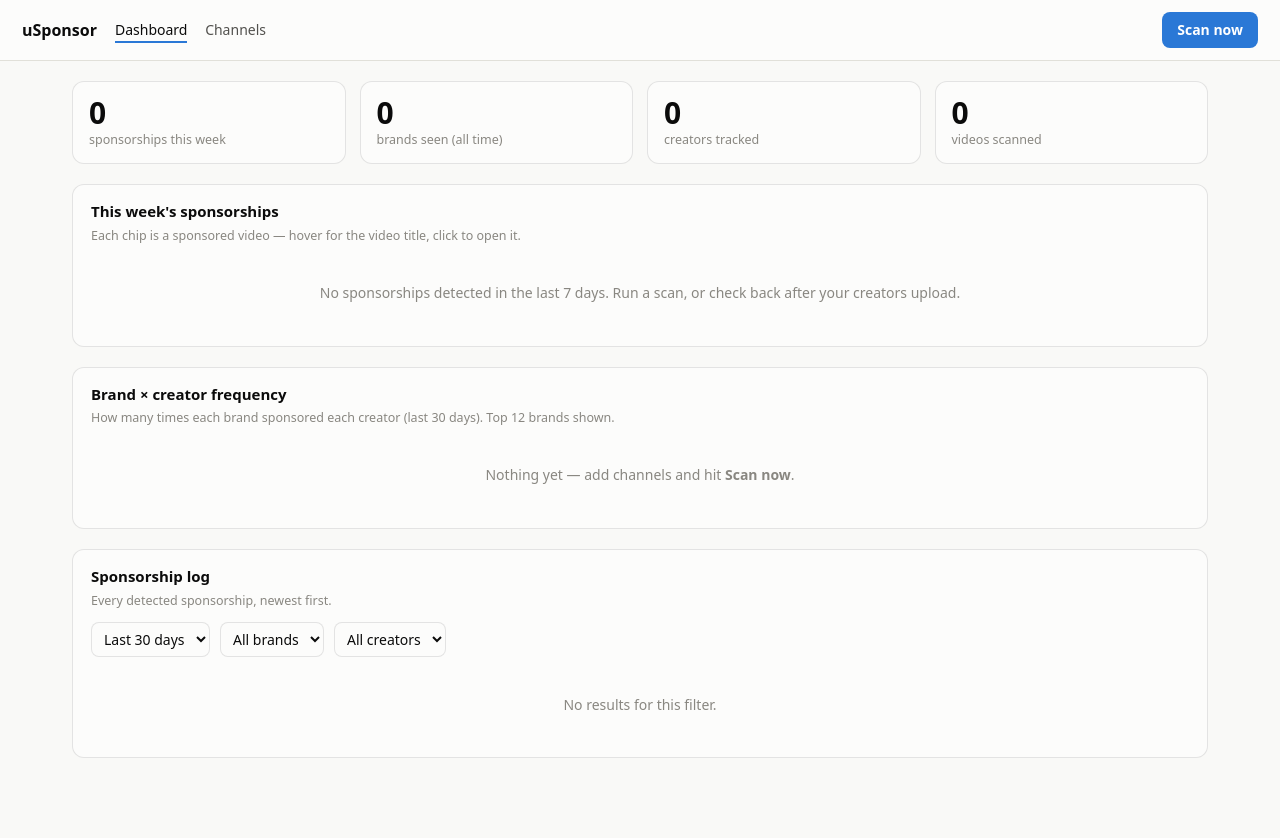
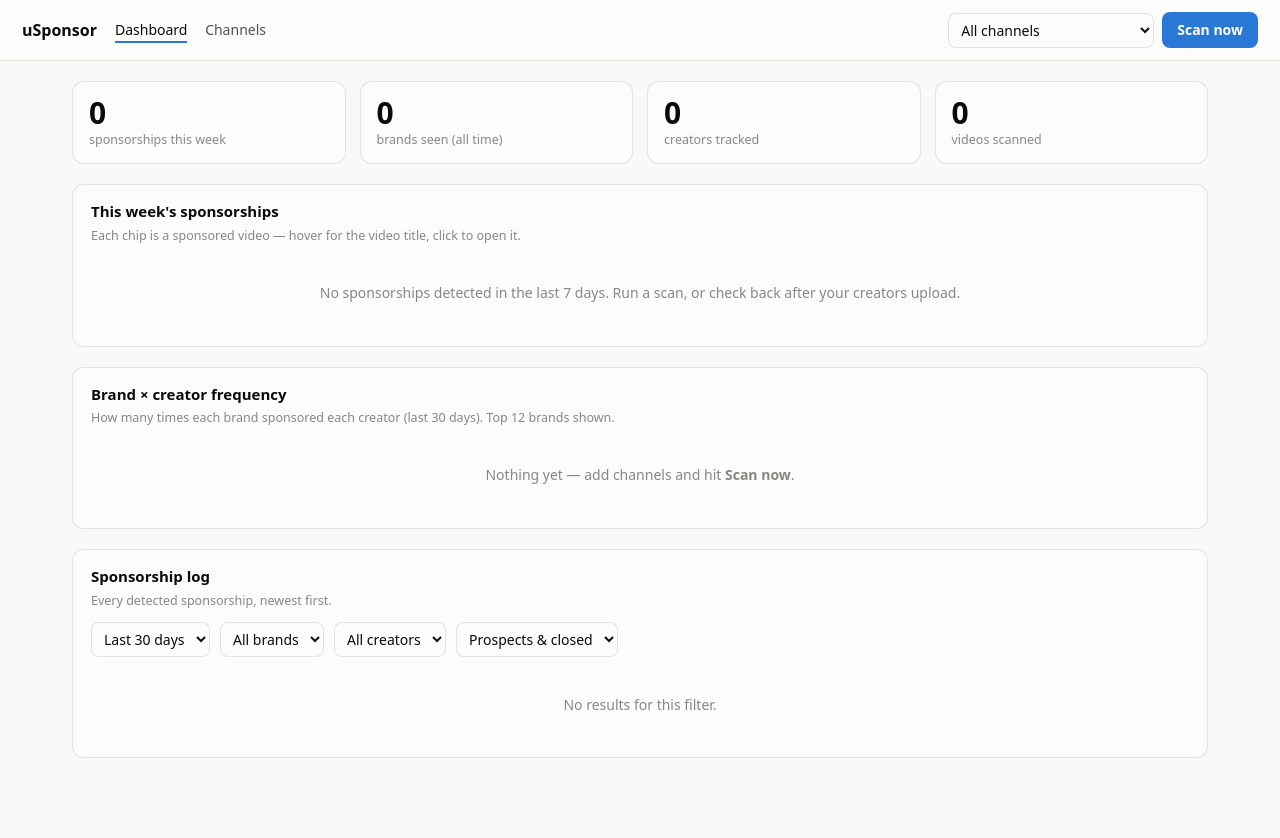
Before and after one commit to WajihQ/uSponsor, a Flask app: page / in a window 1280 px wide. Run offline with Flask 3, Linux system fonts and the light colour scheme; data that the repository does not hold is empty.

Commit message:
Add 24h scan freshness rule, closed-influencer status, and scan targeting
- Base scans skip channels scanned within the last 24 hours, so adding
  new channels no longer rescans the whole roster; a Force option
  overrides this.
- Channels can be marked closed (signed influencers) and reopened;
  closed creators get a badge on the dashboard and a closed-only filter
  in the log.
- Both scan types accept a target dropdown (all / closed only), and the
  CLI gains --closed and --force flags. Existing databases migrate
  automatically.

Co-Authored-By: Claude Fable 5 <noreply@anthropic.com>
Claude-Session: https://claude.ai/code/session_01DBX8CZbWKFYFpuD98cE9Lh

```diff
--- a/app.py
+++ b/app.py
@@ -29,6 +29,9 @@ def dashboard():
         days = "30"
     f_brand = request.args.get("brand", "")
     f_creator = request.args.get("creator", "")
+    f_status = request.args.get("status", "")
+    if f_status not in ("", "closed"):
+        f_status = ""
     since = _since(days)
 
     conn = db.connect()
@@ -46,6 +49,9 @@ def dashboard():
         if f_creator:
             base += " AND c.id = ?"
             args.append(int(f_creator))
+        if f_status:
+            base += " AND c.status = ?"
+            args.append(f_status)
 
         rows = conn.execute(
             "SELECT s.brand, s.brand_key, s.evidence, v.title, v.url, v.upload_date,"
@@ -69,7 +75,7 @@ def dashboard():
         # last-7-days grid (always the trailing week, independent of filter)
         week_start = (dt.date.today() - dt.timedelta(days=6)).isoformat()
         week = conn.execute(
-            "SELECT s.brand, v.title, v.url, v.upload_date, c.name AS creator "
+            "SELECT s.brand, v.title, v.url, v.upload_date, c.name AS creator, c.status "
             "FROM sponsorships s JOIN videos v ON v.id = s.video_ref"
             " JOIN channels c ON c.id = v.channel_ref"
             " WHERE v.upload_date >= ? ORDER BY c.name, v.upload_date",
@@ -90,8 +96,9 @@ def dashboard():
             "SELECT brand_key, MIN(brand) AS brand FROM sponsorships GROUP BY brand_key ORDER BY brand"
         ).fetchall()
         all_creators = conn.execute(
-            "SELECT id, COALESCE(name, input_url) AS name FROM channels ORDER BY name"
+            "SELECT id, COALESCE(name, input_url) AS name, status FROM channels ORDER BY name"
         ).fetchall()
+        closed_names = {r["name"] for r in all_creators if r["status"] == "closed"}
     finally:
         conn.close()
 
@@ -129,8 +136,8 @@ def dashboard():
         "dashboard.html",
         rows=rows, stats=stats, heatmap=heatmap,
         week_grid=week_grid, day_list=day_list,
-        ranges=RANGES, days=days, f_brand=f_brand, f_creator=f_creator,
-        all_brands=all_brands, all_creators=all_creators,
+        ranges=RANGES, days=days, f_brand=f_brand, f_creator=f_creator, f_status=f_status,
+        all_brands=all_brands, all_creators=all_creators, closed_names=closed_names,
         scan=scraper.STATE,
     )
 
@@ -186,18 +193,39 @@ def scan():
     mode = request.form.get("mode", "base")
     if mode not in ("base", "backfill"):
         mode = "base"
+    # target dropdown: "all" | "closed" | "all_force" (rescan even if fresh)
+    target = request.form.get("target", "all")
+    force = target == "all_force"
+    if target not in ("all", "closed"):
+        target = "all"
     try:
         years = min(max(int(request.form.get("years", 1)), 1), 10)
     except ValueError:
         years = 1
-    started = scraper.start_scan_in_background(mode=mode, years=years)
+    started = scraper.start_scan_in_background(mode=mode, years=years, target=target, force=force)
     if not started:
         flash("A scan is already running.", "err")
     elif mode == "backfill":
         flash(f"Backfill scan started — going back {years} year(s). This can take a while.", "ok")
     else:
-        flash("Scan started.", "ok")
+        what = {"closed": "closed influencers", "all": "channels not scanned in 24h"}[target] if not force else "all channels (forced)"
+        flash(f"Scan started: {what}.", "ok")
     return redirect(request.referrer or url_for("dashboard"))
+
+
+@app.route("/channels/<int:cid>/status", methods=["POST"])
+def channels_status(cid):
+    new = request.form.get("status", "prospect")
+    if new not in ("prospect", "closed"):
+        new = "prospect"
+    conn = db.connect()
+    try:
+        conn.execute("UPDATE channels SET status = ? WHERE id = ?", (new, cid))
+        conn.commit()
+    finally:
+        conn.close()
+    flash("Marked as closed — you're working together now." if new == "closed" else "Moved back to prospects.", "ok")
+    return redirect(request.referrer or url_for("channels"))
 
 
 @app.route("/scan/status")
--- a/templates/base.html
+++ b/templates/base.html
@@ -66,7 +66,12 @@ td { padding:7px 10px; border-bottom:1px solid var(--grid); vertical-align:top;
   </nav>
   <span class="spacer"></span>
   <span id="scanStatus">{% if scan.running %}<span class="dot"></span>{{ 'Backfilling' if scan.mode == 'backfill' else 'Scanning' }} {{ scan.current }} ({{ scan.done }}/{{ scan.total }})…{% endif %}</span>
-  <form method="post" action="{{ url_for('scan') }}">
+  <form method="post" action="{{ url_for('scan') }}" style="display:flex; gap:8px; align-items:center">
+    <select name="target" style="font:inherit; padding:6px 8px; border:1px solid var(--ring); border-radius:8px; background:var(--surface); color:var(--ink)">
+      <option value="all">All channels</option>
+      <option value="closed">Closed only</option>
+      <option value="all_force">Force all (ignore 24h rule)</option>
+    </select>
     <button class="primary" {{ 'disabled' if scan.running }}>{{ 'Scanning…' if scan.running else 'Scan now' }}</button>
   </form>
 </header>
--- a/templates/dashboard.html
+++ b/templates/dashboard.html
@@ -46,6 +46,8 @@ table.hm { width:auto; }
 .filters select { font:inherit; padding:6px 8px; border:1px solid var(--ring);
   border-radius:8px; background:var(--surface); color:var(--ink); }
 .ev { color:var(--muted); font-size:12px; }
+.badge { display:inline-block; font-size:10.5px; font-weight:700; border-radius:999px;
+         padding:0 7px; margin-left:5px; color:var(--good); border:1px solid var(--good); }
 .empty { color:var(--muted); padding:26px 0; text-align:center; }
 {% endblock %}
 
@@ -68,7 +70,7 @@ table.hm { width:auto; }
         <div class="hd {{ 'today' if loop.last }}">{{ d.strftime('%a') }} {{ d.day }} {{ d.strftime('%b') }}</div>
       {% endfor %}
       {% for creator, cells in week_grid.items() %}
-        <div class="cr" title="{{ creator }}">{{ creator }}</div>
+        <div class="cr" title="{{ creator }}">{{ creator }}{% if creator in closed_names %}<span class="badge">✓</span>{% endif %}</div>
         {% for d in day_list %}
           <div class="cell">
             {% for r in cells[d.isoformat()] %}
@@ -134,10 +136,14 @@ table.hm { width:auto; }
     <select name="creator" onchange="this.form.submit()">
       <option value="">All creators</option>
       {% for c in all_creators %}
-        <option value="{{ c.id }}" {{ 'selected' if c.id|string == f_creator }}>{{ c.name }}</option>
+        <option value="{{ c.id }}" {{ 'selected' if c.id|string == f_creator }}>{{ c.name }}{{ ' ✓' if c.status == 'closed' }}</option>
       {% endfor %}
     </select>
-    {% if f_brand or f_creator %}<a href="{{ url_for('dashboard', days=days) }}">clear</a>{% endif %}
+    <select name="status" onchange="this.form.submit()">
+      <option value="">Prospects &amp; closed</option>
+      <option value="closed" {{ 'selected' if f_status == 'closed' }}>Closed only ✓</option>
+    </select>
+    {% if f_brand or f_creator or f_status %}<a href="{{ url_for('dashboard', days=days) }}">clear</a>{% endif %}
   </form>
   {% if rows %}
   <div class="scroll">
--- a/tracker/db.py
+++ b/tracker/db.py
@@ -13,7 +13,8 @@ CREATE TABLE IF NOT EXISTS channels (
     channel_id  TEXT UNIQUE,            -- YouTube channel id, filled on first scan
     name        TEXT,                   -- resolved channel name
     added_at    TEXT NOT NULL DEFAULT (datetime('now')),
-    last_scanned TEXT
+    last_scanned TEXT,
+    status      TEXT NOT NULL DEFAULT 'prospect'  -- 'prospect' | 'closed'
 );
 
 CREATE TABLE IF NOT EXISTS videos (
@@ -51,6 +52,10 @@ def connect():
 def init_db():
     with connect() as conn:
         conn.executescript(SCHEMA)
+        # migrate databases created before the status column existed
+        cols = {r["name"] for r in conn.execute("PRAGMA table_info(channels)")}
+        if "status" not in cols:
+            conn.execute("ALTER TABLE channels ADD COLUMN status TEXT NOT NULL DEFAULT 'prospect'")
 
 
 def add_channel(url):
--- a/tracker/scraper.py
+++ b/tracker/scraper.py
@@ -176,8 +176,14 @@ def backfill_channel(conn, ch, cutoff):
     return name, new_videos, new_spons
 
 
-def run_scan(mode="base", years=1):
-    """Scan every channel in the DB. Safe to call from a background thread."""
+def run_scan(mode="base", years=1, target="all", force=False):
+    """Scan channels in the DB. Safe to call from a background thread.
+
+    target: "all" or "closed" (only channels marked closed).
+    Base scans skip channels scanned within the last 24 hours unless
+    force=True; backfills always visit every targeted channel (they skip
+    already-stored videos anyway).
+    """
     with _lock:
         if STATE["running"]:
             return
@@ -187,7 +193,23 @@ def run_scan(mode="base", years=1):
         _log(f"Backfill scan: going back {years} year(s), to {cutoff.isoformat()}")
     conn = db.connect()
     try:
-        channels = conn.execute("SELECT * FROM channels ORDER BY id").fetchall()
+        where = []
+        if target == "closed":
+            where.append("status = 'closed'")
+        if mode == "base" and not force:
+            where.append("(last_scanned IS NULL OR last_scanned <= datetime('now', '-24 hours'))")
+        sql = "SELECT * FROM channels"
+        if where:
+            sql += " WHERE " + " AND ".join(where)
+        channels = conn.execute(sql + " ORDER BY id").fetchall()
+        total_all = conn.execute(
+            "SELECT COUNT(*) FROM channels" + (" WHERE status = 'closed'" if target == "closed" else "")
+        ).fetchone()[0]
+        skipped = total_all - len(channels)
+        if skipped:
+            _log(f"Skipping {skipped} channel(s) scanned within the last 24 hours")
+        if not channels:
+            _log("Nothing to scan — all targeted channels were scanned recently.")
         with _lock:
             STATE["total"] = len(channels)
         for ch in channels:
@@ -211,10 +233,14 @@ def run_scan(mode="base", years=1):
             STATE["finished_at"] = dt.datetime.now().strftime("%H:%M:%S")
 
 
-def start_scan_in_background(mode="base", years=1):
+def start_scan_in_background(mode="base", years=1, target="all", force=False):
     """Kick off a scan thread if one isn't already running. Returns started?"""
     with _lock:
         if STATE["running"]:
             return False
-    threading.Thread(target=run_scan, kwargs={"mode": mode, "years": years}, daemon=True).start()
+    threading.Thread(
+        target=run_scan,
+        kwargs={"mode": mode, "years": years, "target": target, "force": force},
+        daemon=True,
+    ).start()
     return True
```
Also changed, not shown: scan.py (+8 -4 lines), templates/channels.html (+22 -3 lines), README.md.
